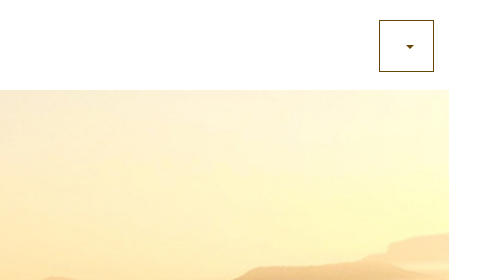
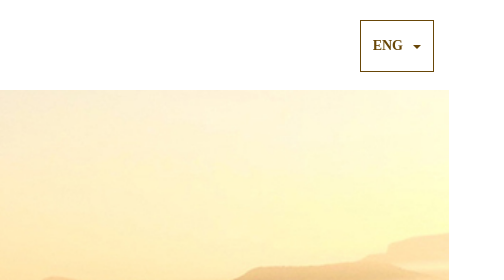
Before and after one commit to Krishtof/golf, a plain HTML site: page index.html in a window 1280 px wide. Shown: the top 280 px of the page, 776-1280 px from the left. Drawn offline with Linux system fonts and the light colour scheme; a web font is replaced by a local one.

Commit message:
link fixes

```diff
--- a/index.html
+++ b/index.html
@@ -42,9 +42,7 @@
         <div class="row">
           <div class="col-md-12">
             <div class="dropdown">
-              <button id="dropdownMenu1" type="button" data-toggle="dropdown" aria-haspopup="true" aria-expanded="true" class="btn btn-default dropdown-toggle">
-                <Eng></Eng><span class="caret"></span>
-              </button>
+              <button id="dropdownMenu1" type="button" data-toggle="dropdown" aria-haspopup="true" aria-expanded="true" class="btn btn-default dropdown-toggle">Eng<span class="caret"></span></button>
               <ul aria-labelledby="dropdownMenu1" class="dropdown-menu">
                 <li><a href="#">Eng</a></li>
                 <li><a href="#">Hun</a></li>
```
Also changed, not shown: 1 other file.
